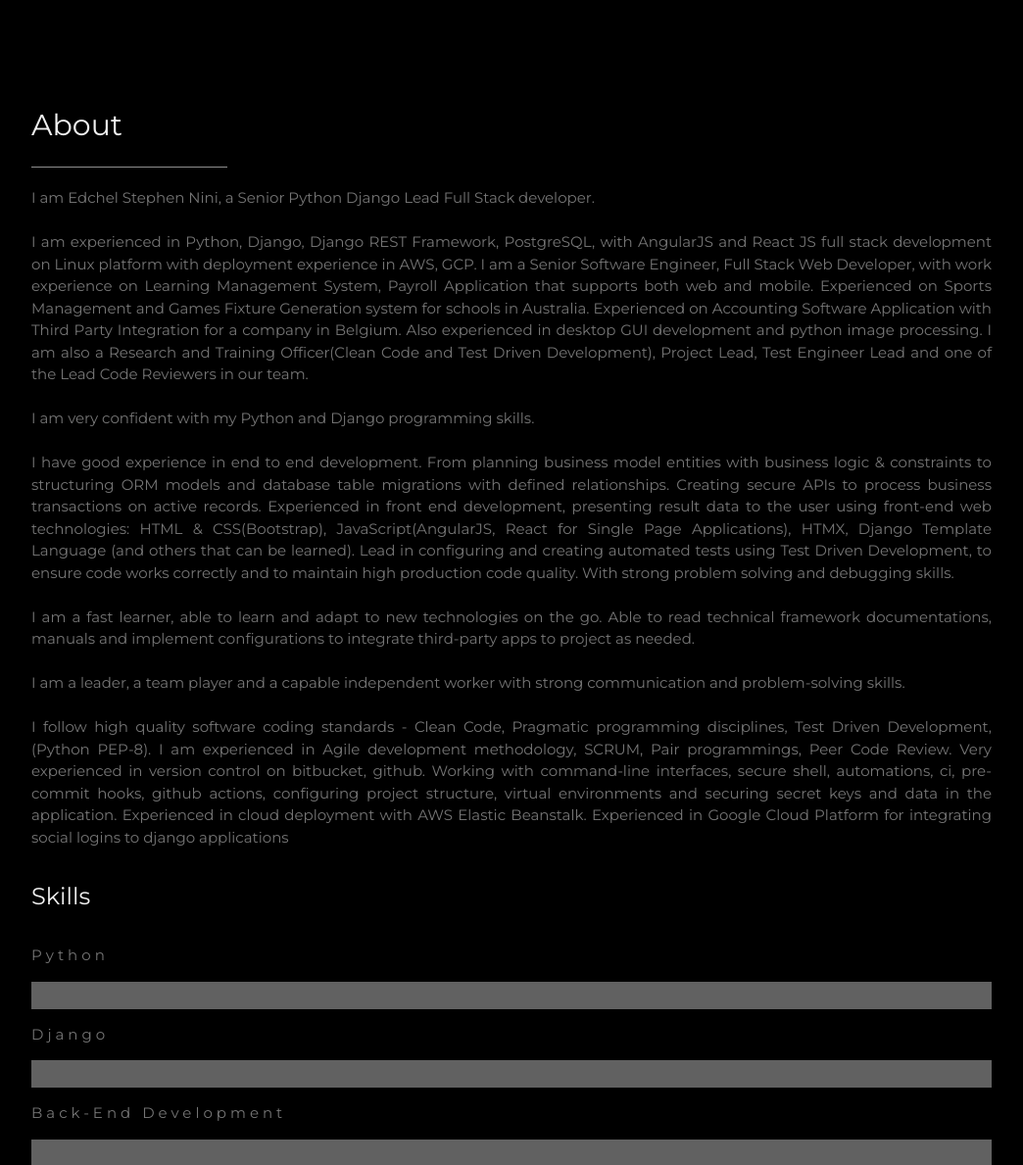
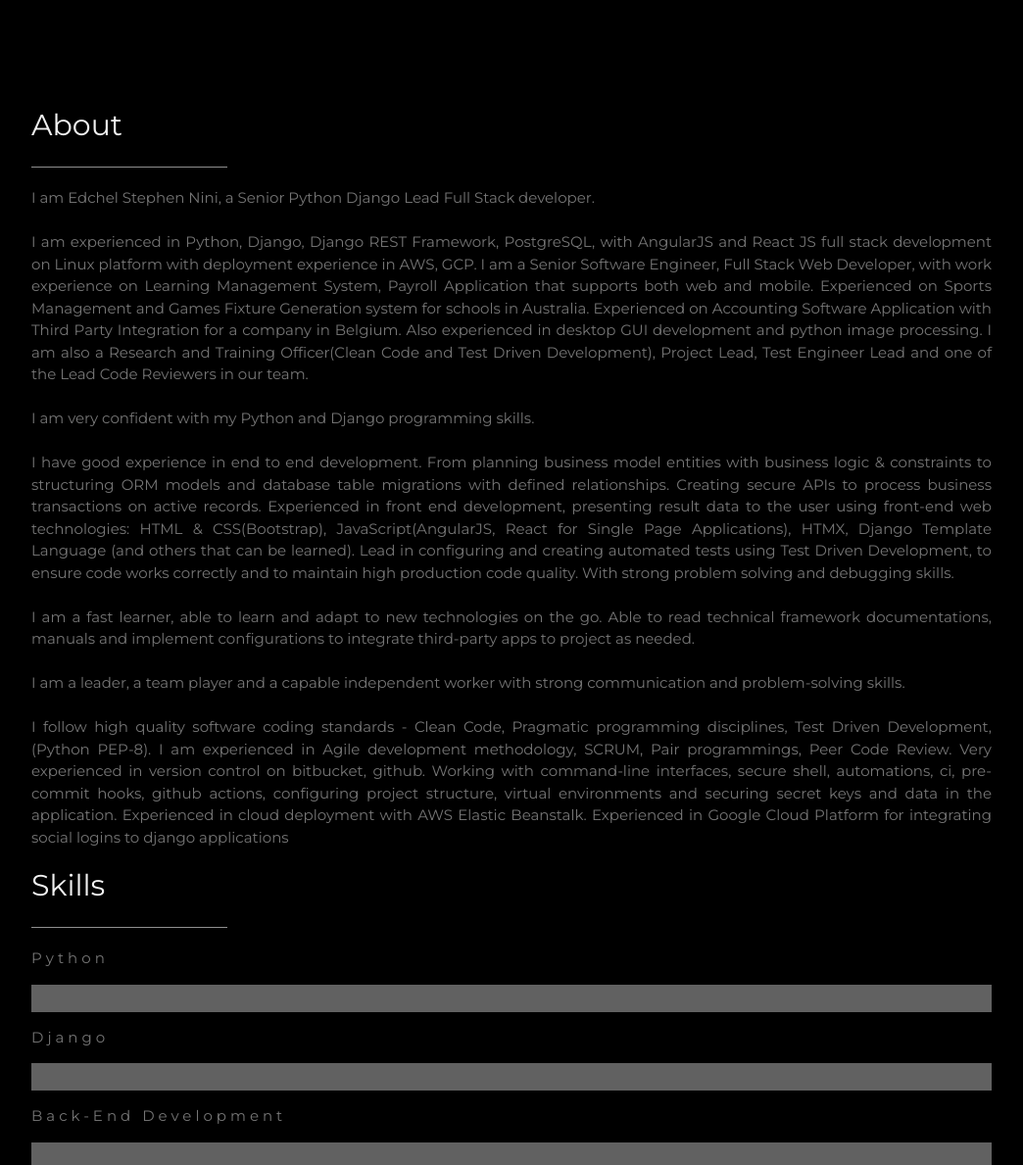
Before and after one commit to edchelstephens/portfolio, a Django app: page / in a window 1280 px wide. Shown: the part 951-2140 px from the top of the page at 98% size, without its empty margins (178-1222 px from the left). Run offline with Django 4.2, Linux system fonts and the light colour scheme.

Commit message:
chore: skills

```diff
--- a/pages/templates/pages/index.html
+++ b/pages/templates/pages/index.html
@@ -36,6 +36,13 @@
             >
                 <i class="fa fa-user w3-xxlarge"></i>
                 <p>ABOUT</p>
+            </a>
+            <a
+                href="#skills"
+                class="w3-bar-item w3-button w3-padding-large w3-hover-black"
+            >
+                <i class="fa fa-cogs w3-xxlarge"></i>
+                <p>SKILLS</p>
             </a>
             <a
                 href="#experience"
@@ -146,7 +153,9 @@
                                     Experienced in cloud deployment with AWS Elastic Beanstalk.
                                     Experienced in Google Cloud Platform for integrating social logins to django applications
                                 </p>
-                                <h3 class="w3-padding-16 w3-text-light-grey">Skills</h3>
+
+                                <h2 class="w3-text-light-grey" id="skills">Skills</h2>
+                                <hr style="width: 200px" class="w3-opacity" />
                                 <p class="w3-wide">Python</p>
                                 <div class="w3-white">
                                     <div class="w3-dark-grey" style="height: 28px; width: 100%"></div>
```
